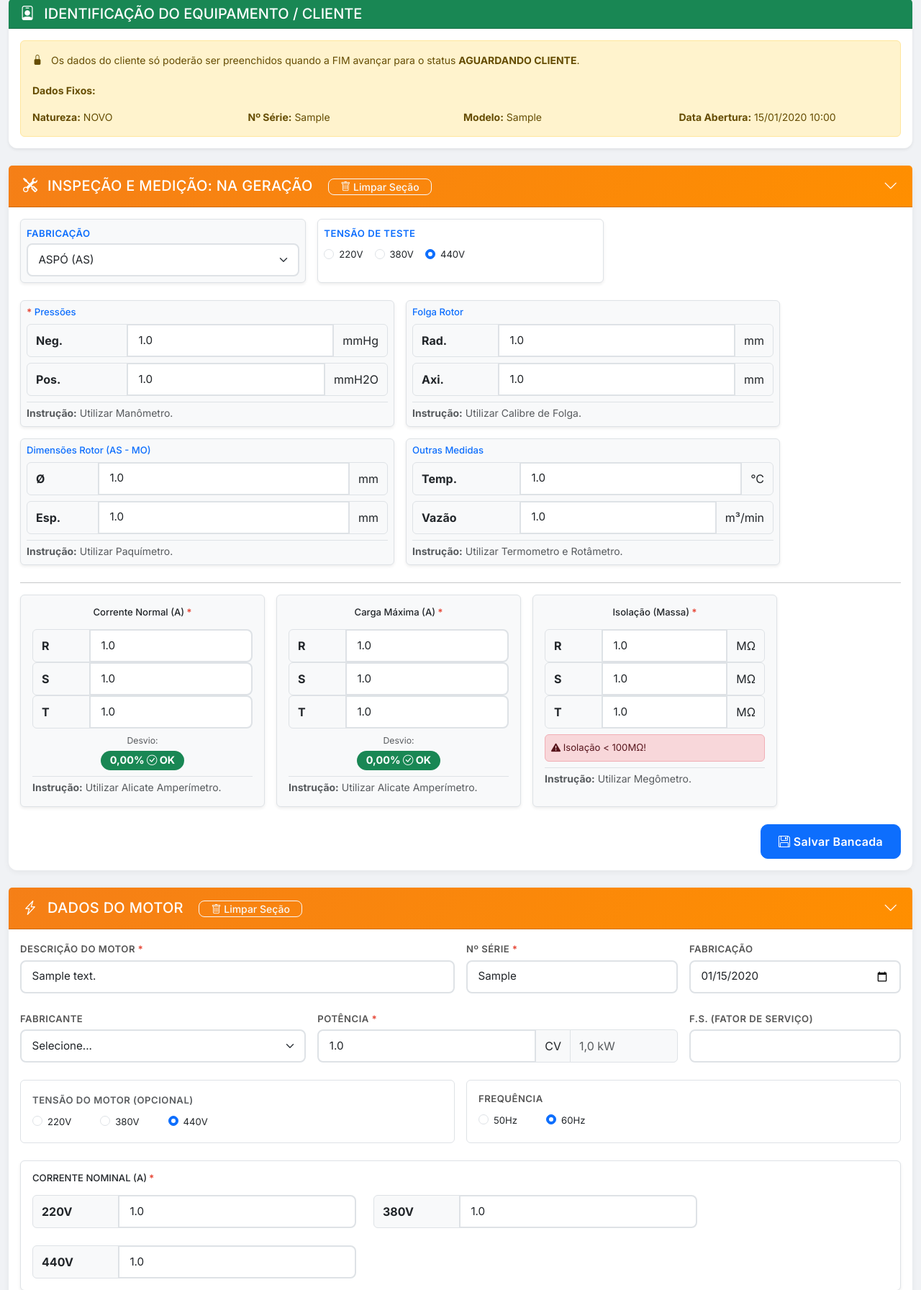
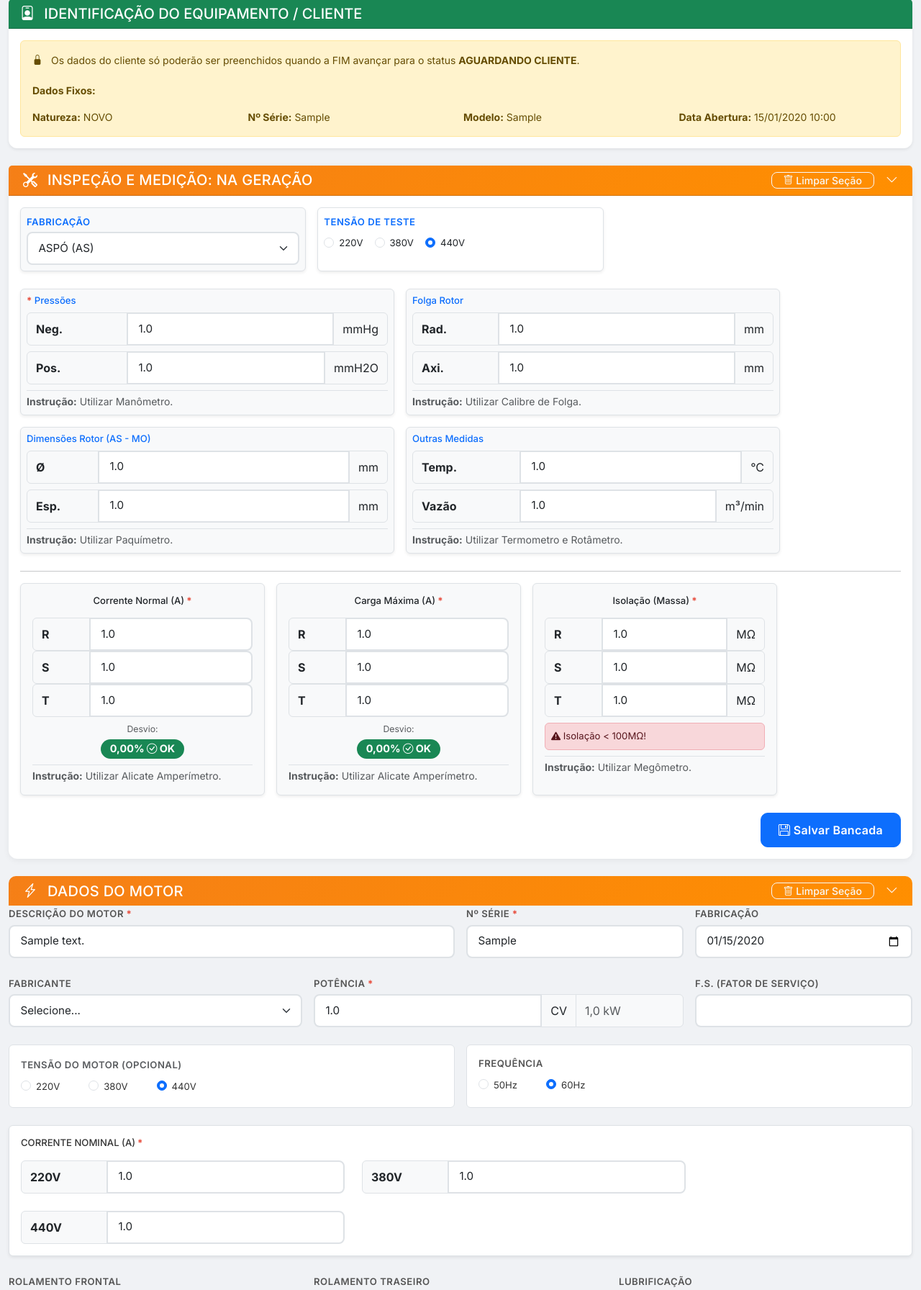
Before and after one commit to ronaldoldiniz/fim-digital, a PHP site: page /formulario.php?id=1 in a window 1280 px wide. Shown: the part 275-2067 px from the top of the page at 72% size. Run offline with PHP 8.4, Linux system fonts and the light colour scheme; a user stored in the database is signed in; data comes from the database, SQL or seed files in the repository; tables that the repository leaves empty hold one stand-in row (values such as "Sample post").

Commit message:
Fix: Isolated Limpar buttons from collapse triggers

```diff
--- a/formulario.php
+++ b/formulario.php
@@ -196,18 +196,18 @@ headerHTML('FIM: ' . $reg['id_interno'], 'formulario');
 
     <!-- INSPEÇÃO E MEDIÇÃO -->
     <div class="card card-industrial mb-4">
-        <div class="card-header titulo-bancada" data-bs-toggle="collapse" data-bs-target="#collapseMedicao" style="cursor:pointer">
-            <h5 class="mb-0 d-flex justify-content-between align-items-center">
-                <span>
-                    <i class="bi bi-tools me-2"></i> INSPEÇÃO E MEDIÇÃO: NA GERAÇÃO
+        <div class="card-header titulo-bancada d-flex justify-content-between align-items-center py-2">
+            <div class="flex-grow-1" data-bs-toggle="collapse" data-bs-target="#collapseMedicao" style="cursor:pointer">
+                <h5 class="mb-0"><i class="bi bi-tools me-2"></i> INSPEÇÃO E MEDIÇÃO: NA GERAÇÃO</h5>
+            </div>
+            <div class="d-flex align-items-center gap-3">
                 <?php if (!$somosLeitura): ?>
-                        <button type="button" class="btn btn-sm btn-outline-light ms-3 px-3 py-0 fs-8" onclick="event.stopPropagation(); limparSecao('collapseMedicao')">
+                    <button type="button" class="btn btn-sm btn-outline-light px-3 py-0 fs-8" onclick="limparSecao('collapseMedicao')">
                         <i class="bi bi-trash"></i> Limpar Seção
                     </button>
                 <?php endif; ?>
-                </span>
-                <i class="bi bi-chevron-down"></i>
-            </h5>
+                <i class="bi bi-chevron-down" data-bs-toggle="collapse" data-bs-target="#collapseMedicao" style="cursor:pointer"></i>
+            </div>
         </div>
         <div id="collapseMedicao" class="collapse show">
             <div class="card-body">
@@ -503,19 +503,18 @@ headerHTML('FIM: ' . $reg['id_interno'], 'formulario');
     </div>
 
     <!-- DADOS DO MOTOR -->
-    <div class="card card-industrial mb-4">
-        <div class="card-header titulo-bancada" data-bs-toggle="collapse" data-bs-target="#collapseMotor" style="cursor:pointer">
-            <h5 class="mb-0 d-flex justify-content-between align-items-center">
-                <span>
-                    <i class="bi bi-lightning-charge me-2"></i> DADOS DO MOTOR
+        <div class="card-header titulo-bancada d-flex justify-content-between align-items-center py-2">
+            <div class="flex-grow-1" data-bs-toggle="collapse" data-bs-target="#collapseMotor" style="cursor:pointer">
+                <h5 class="mb-0"><i class="bi bi-lightning-charge me-2"></i> DADOS DO MOTOR</h5>
+            </div>
+            <div class="d-flex align-items-center gap-3">
                 <?php if (!$somosLeitura): ?>
-                        <button type="button" class="btn btn-sm btn-outline-light ms-3 px-3 py-0 fs-8" onclick="event.stopPropagation(); limparSecao('collapseMotor')">
+                    <button type="button" class="btn btn-sm btn-outline-light px-3 py-0 fs-8" onclick="limparSecao('collapseMotor')">
                         <i class="bi bi-trash"></i> Limpar Seção
                     </button>
                 <?php endif; ?>
-                </span>
-                <i class="bi bi-chevron-down"></i>
-            </h5>
+                <i class="bi bi-chevron-down" data-bs-toggle="collapse" data-bs-target="#collapseMotor" style="cursor:pointer"></i>
+            </div>
         </div>
         <div id="collapseMotor" class="collapse show">
             <div class="card-body">
@@ -658,18 +657,18 @@ headerHTML('FIM: ' . $reg['id_interno'], 'formulario');
     </div>
 
     <!-- VIBRAÇÃO ISO 10816-7 -->
-        <div class="card-header titulo-bancada" data-bs-toggle="collapse" data-bs-target="#collapseVibracao" style="cursor:pointer">
-            <h5 class="mb-0 d-flex justify-content-between align-items-center">
-                <span>
-                    <i class="bi bi-activity me-2"></i> VIBRAÇÃO - VELOCIDADE (mm/s) - ISO 10816-7
+        <div class="card-header titulo-bancada d-flex justify-content-between align-items-center py-2">
+            <div class="flex-grow-1" data-bs-toggle="collapse" data-bs-target="#collapseVibracao" style="cursor:pointer">
+                <h5 class="mb-0"><i class="bi bi-activity me-2"></i> VIBRAÇÃO - VELOCIDADE (mm/s) - ISO 10816-7</h5>
+            </div>
+            <div class="d-flex align-items-center gap-3">
                 <?php if (!$somosLeitura): ?>
-                        <button type="button" class="btn btn-sm btn-outline-light ms-3 px-3 py-0 fs-8" onclick="event.stopPropagation(); limparSecao('collapseVibracao')">
+                    <button type="button" class="btn btn-sm btn-outline-light px-3 py-0 fs-8" onclick="limparSecao('collapseVibracao')">
                         <i class="bi bi-trash"></i> Limpar Seção
                     </button>
                 <?php endif; ?>
-                </span>
-                <i class="bi bi-chevron-down"></i>
-            </h5>
+                <i class="bi bi-chevron-down" data-bs-toggle="collapse" data-bs-target="#collapseVibracao" style="cursor:pointer"></i>
+            </div>
         </div>
         <div id="collapseVibracao" class="collapse show">
         <div class="card-body">
@@ -763,18 +762,18 @@ headerHTML('FIM: ' . $reg['id_interno'], 'formulario');
     </div>
 
     <!-- NA UTILIZAÇÃO -->
-        <div class="card-header titulo-bancada" data-bs-toggle="collapse" data-bs-target="#collapseUtilizacao" style="cursor:pointer">
-            <h5 class="mb-0 d-flex justify-content-between align-items-center">
-                <span>
-                    <i class="bi bi-gear me-2"></i> NA UTILIZAÇÃO
+        <div class="card-header titulo-bancada d-flex justify-content-between align-items-center py-2">
+            <div class="flex-grow-1" data-bs-toggle="collapse" data-bs-target="#collapseUtilizacao" style="cursor:pointer">
+                <h5 class="mb-0"><i class="bi bi-gear me-2"></i> NA UTILIZAÇÃO</h5>
+            </div>
+            <div class="d-flex align-items-center gap-3">
                 <?php if (!$somosLeitura): ?>
-                        <button type="button" class="btn btn-sm btn-outline-light ms-3 px-3 py-0 fs-8" onclick="event.stopPropagation(); limparSecao('collapseUtilizacao')">
+                    <button type="button" class="btn btn-sm btn-outline-light px-3 py-0 fs-8" onclick="limparSecao('collapseUtilizacao')">
                         <i class="bi bi-trash"></i> Limpar Seção
                     </button>
                 <?php endif; ?>
-                </span>
-                <i class="bi bi-chevron-down"></i>
-            </h5>
+                <i class="bi bi-chevron-down" data-bs-toggle="collapse" data-bs-target="#collapseUtilizacao" style="cursor:pointer"></i>
+            </div>
         </div>
         <div id="collapseUtilizacao" class="collapse show">
         <div class="card-body">
```
Lines whose indentation alone changed are shown as unchanged.
